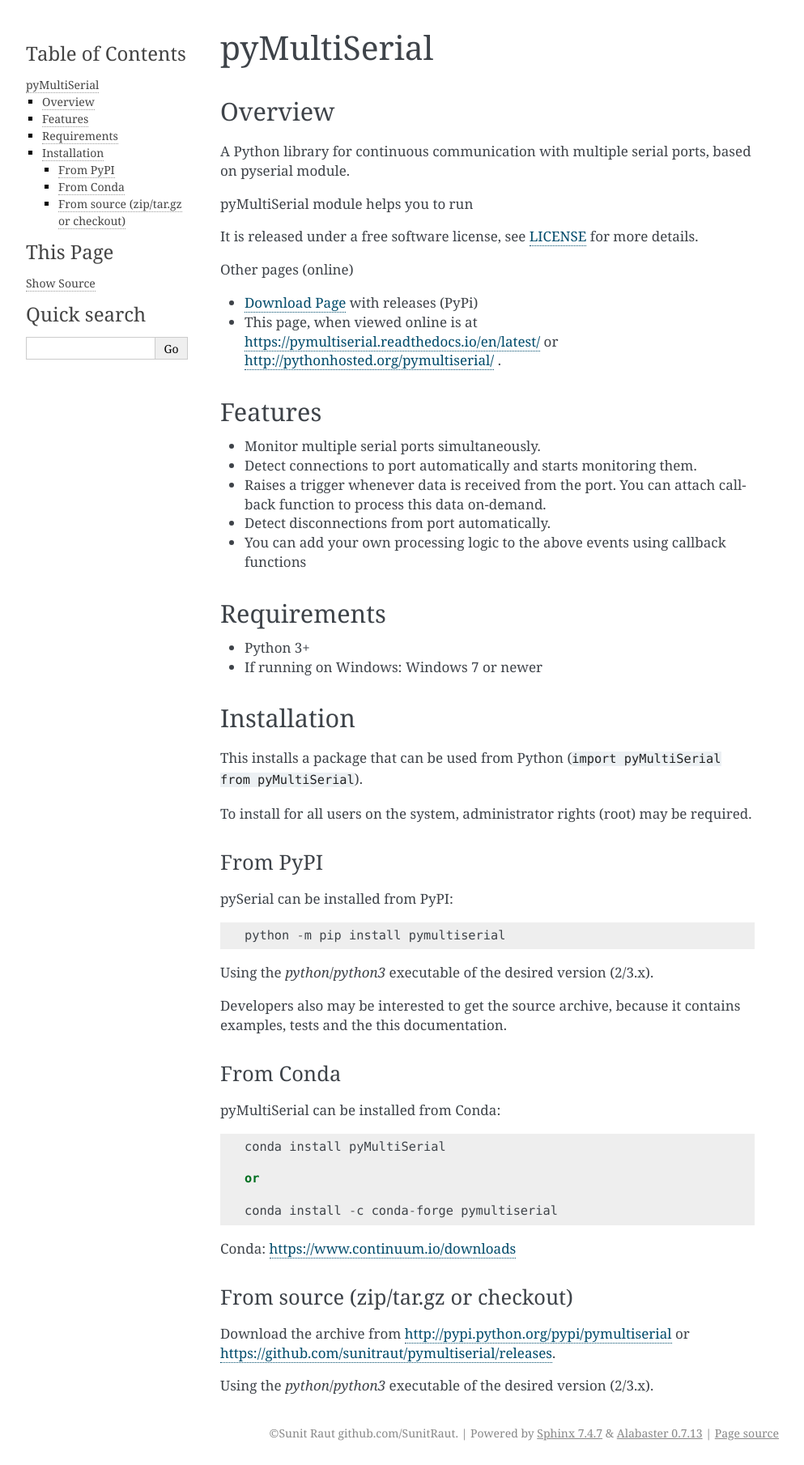
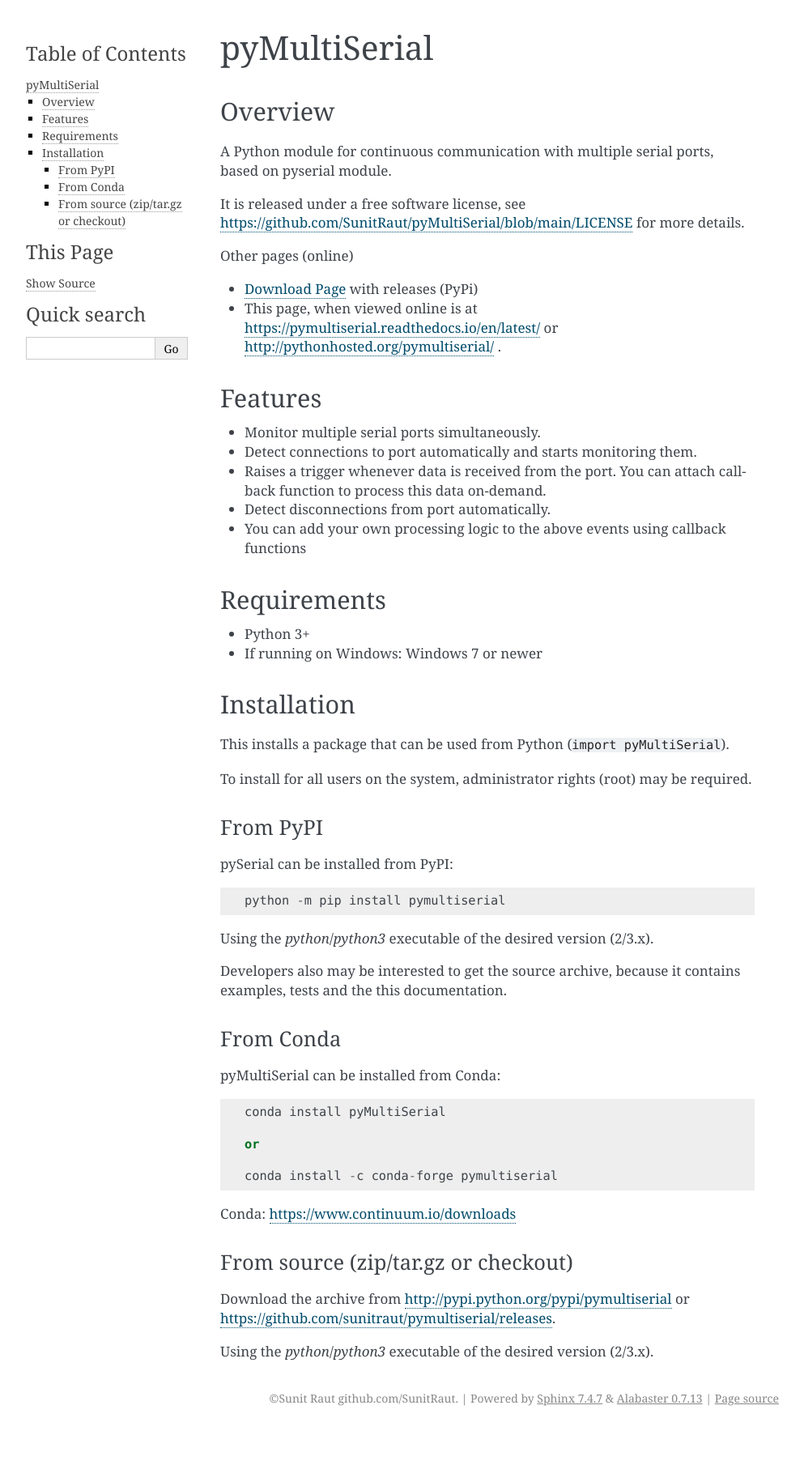
Before and after one commit to SunitRaut/pyMultiSerial, a Sphinx documentation site: the page built from docs/pyMultiSerial.rst, in a window 1280 px wide. Shown: the whole page at 81% size, without its empty margins (148-1141 px from the left). Built offline with Sphinx 7.4.7, drawn with Linux system fonts in a browser that asks for light colours; after the commit the page ends 1766 px from its top, so only the background shows below that.

Commit message:
Update pyMultiSerial.rst

```diff
--- a/docs/pyMultiSerial.rst
+++ b/docs/pyMultiSerial.rst
@@ -6,12 +6,9 @@
 Overview
 ========
 
-A Python library for continuous communication with multiple serial ports, based on pyserial module.
+A Python module for continuous communication with multiple serial ports, based on pyserial module.
 
-pyMultiSerial module helps you to run
-
-
-It is released under a free software license, see LICENSE_ for more
+It is released under a free software license, see https://github.com/SunitRaut/pyMultiSerial/blob/main/LICENSE for more
 details.
 
 
@@ -50,7 +46,7 @@
 Installation
 ============
 
-This installs a package that can be used from Python (``import pyMultiSerial from pyMultiSerial``).
+This installs a package that can be used from Python (``import pyMultiSerial``).
 
 To install for all users on the system, administrator rights (root)
 may be required.
```
Also changed, not shown: other parts of docs/pyMultiSerial.rst (+0 -1 lines).
